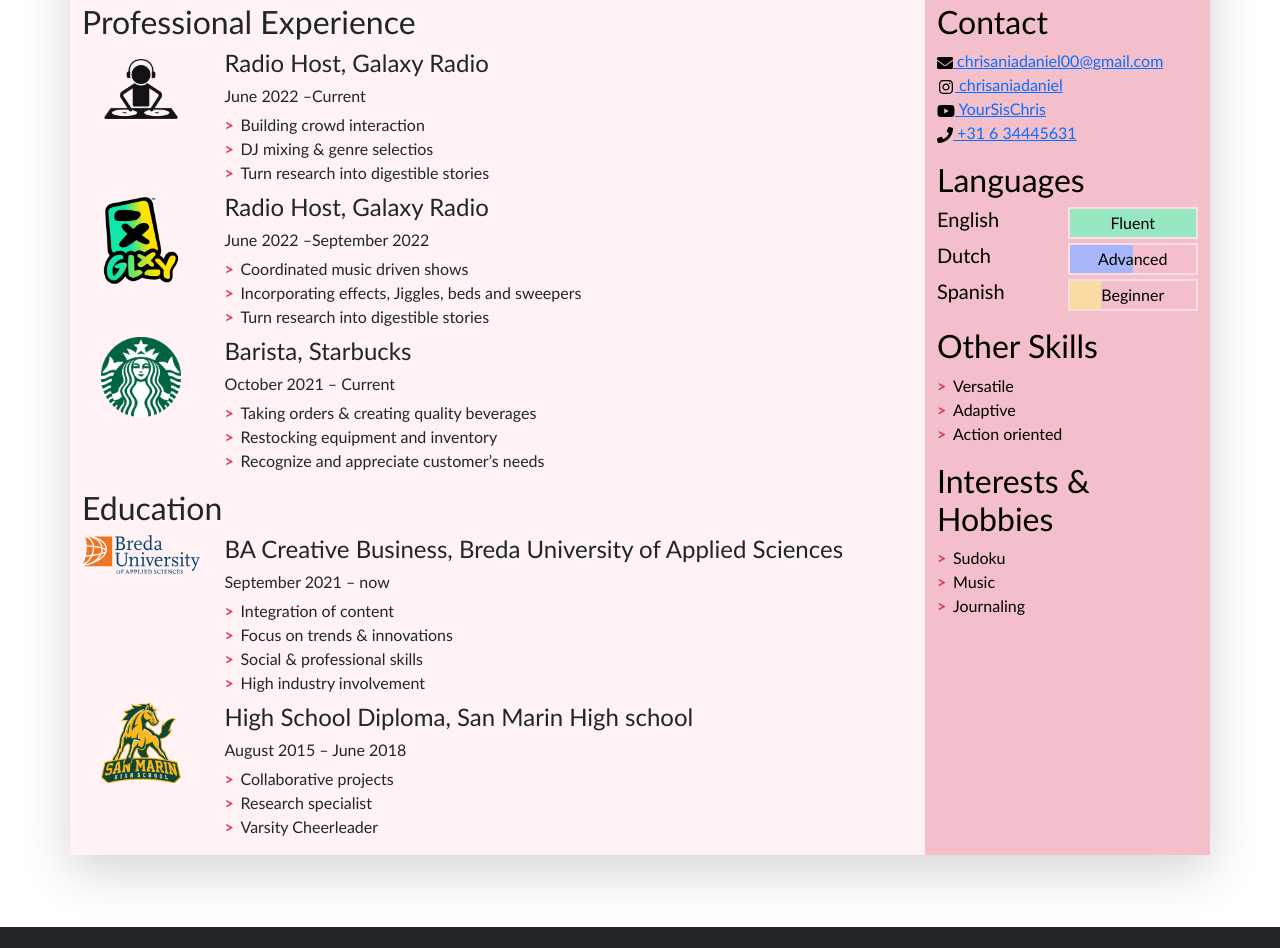
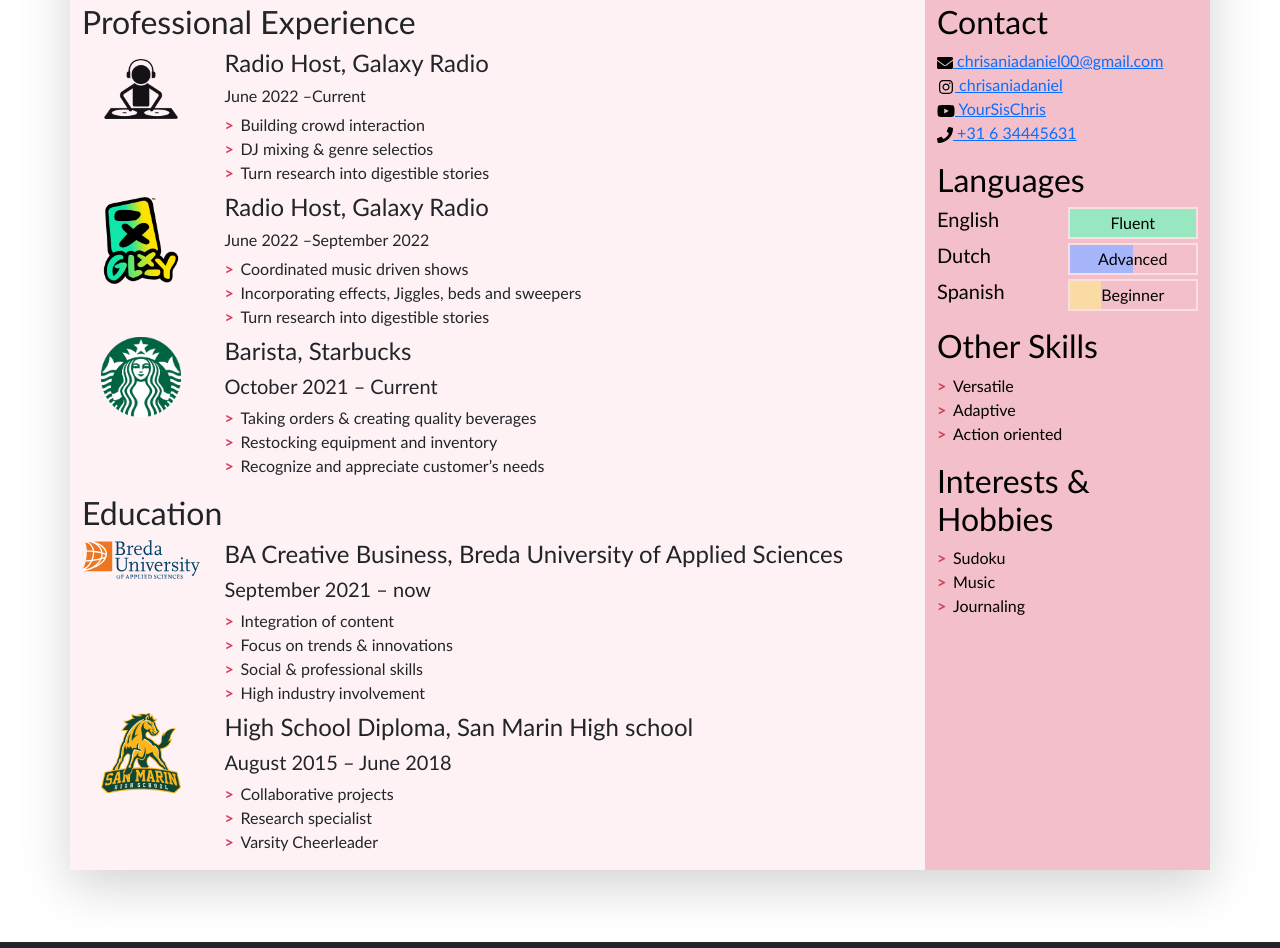
Before and after one commit to Chrisania25/My-CV, a plain HTML site: page index.html in a window 1280 px wide. Shown: the part 194-1142 px from the top of the page. Drawn offline with nearby package versions, Linux system fonts and the light colour scheme.

Commit message:
correcting errors
errors

```diff
--- a/index.html
+++ b/index.html
@@ -90,7 +90,7 @@
                 </div>
                 <div class="biography-contents col-9 col-sm-10 col-md-9 col-lg-10">
                   <h4>Radio Host, Galaxy Radio</h4>
-                  <h6>June 2022 &ndash;Current</h5>
+                  <h6>June 2022 &ndash;Current</h6>
                   <!-- Use the list below to talk about your achievements -->
                   <ul class="biography-details list-unstyled">
                     <li>Building crowd interaction</li>
@@ -123,7 +123,7 @@
                 </div>
                 <div class="biography-contents col-9 col-sm-10 col-md-9 col-lg-10">
                   <h4>Barista, Starbucks</h4>
-                  <h6>October 2021 &ndash; Current </h5>
+                  <h5>October 2021 &ndash; Current </h5>
                   <!-- This entry doesn't have a list of achievements, but you can copy-paste the one from above -->
                   <ul class="biography-details list-unstyled">
                     <li>Taking orders & creating quality beverages</li>
@@ -149,7 +149,7 @@
                 </div>
                 <div class="biography-contents col-9 col-sm-10 col-md-9 col-lg-10">
                   <h4>BA Creative Business, Breda University of Applied Sciences</h4>
-                  <h6>September 2021&nbsp;&ndash;&nbsp;now</h5>
+                  <h5>September 2021&nbsp;&ndash;&nbsp;now</h5>
                   <!-- Use the list below to talk about minors, exchanges, extra-curricular activities. -->
                   <ul class="biography-details list-unstyled">
                     <li>Integration of content</li>
@@ -166,7 +166,7 @@
                 </div>
                 <div class="biography-contents col-9 col-sm-10 col-md-9 col-lg-10">
                   <h4>High School Diploma, San Marin High school</h4>
-                  <h6>August 2015&nbsp;&ndash;&nbsp;June 2018</h5>
+                  <h5>August 2015&nbsp;&ndash;&nbsp;June 2018</h5>
                   <ul class="biography-details list-unstyled">
                     <li>Collaborative projects</li>
                     <li>Research specialist</li>
```
